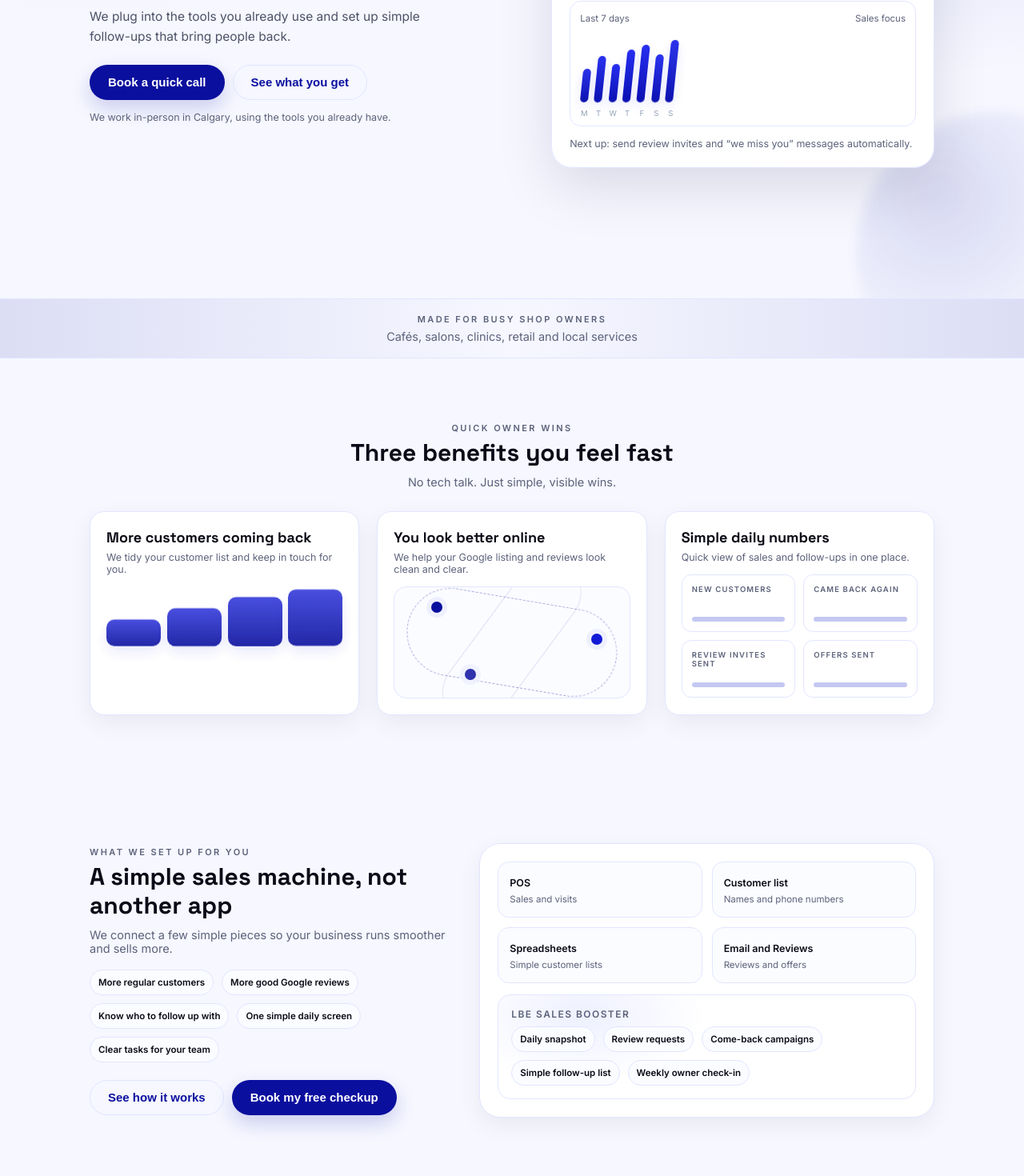
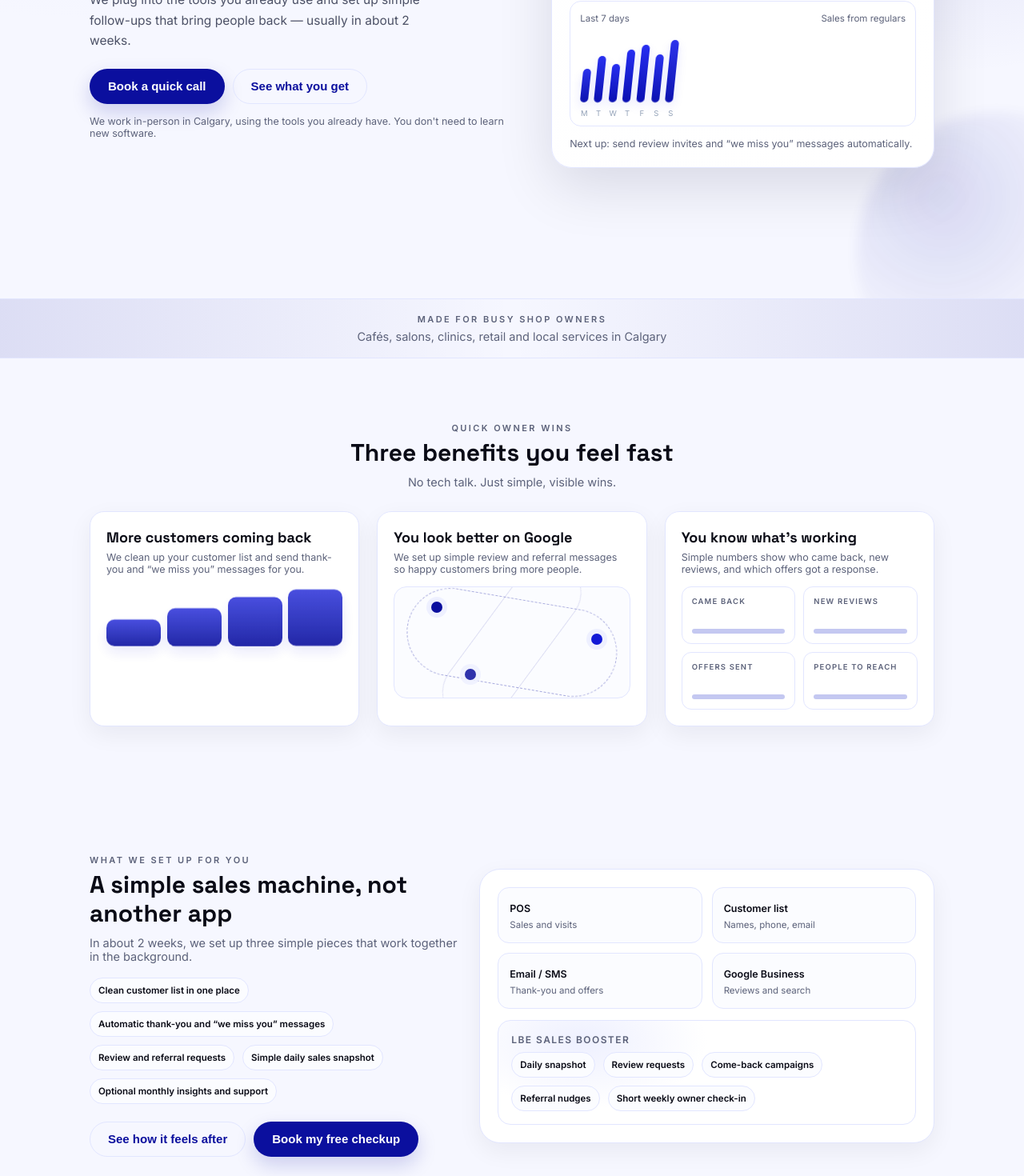
Before and after one commit to rbayramo/5the-lbe-landing, a React (Vite) app: page / in a window 1280 px wide. Shown: the part 420-1890 px from the top of the page at 80% size. Built offline with nearby package versions, Linux system fonts and the light colour scheme.

Commit message:
simple language 1

```diff
--- a/src/App.jsx
+++ b/src/App.jsx
@@ -19,7 +19,7 @@ const FAQ_ITEMS = [
   },
   {
     q: "Is this just marketing?",
-    a: "No. We mainly help with repeat customers and reviews — marketing is just one piece."
+    a: "No. We focus on bringing customers back, growing your reviews and making your days feel calmer — marketing is just one piece."
   },
   {
     q: "What if our customer list is a mess?",
@@ -30,7 +30,8 @@ const FAQ_ITEMS = [
 function getInitialTheme() {
   const stored = localStorage.getItem("lbe_theme");
   if (stored === "light" || stored === "dark") return stored;
-  const prefersDark = window.matchMedia && window.matchMedia("(prefers-color-scheme: dark)").matches;
+  const prefersDark =
+    window.matchMedia && window.matchMedia("(prefers-color-scheme: dark)").matches;
   return prefersDark ? "dark" : "light";
 }
 
@@ -96,7 +97,13 @@ export default function App() {
       {/* NAV */}
       <div className="nav">
         <div className="container nav-inner">
-          <a href="#hero" onClick={(e) => { e.preventDefault(); scrollTo("hero"); }}>
+          <a
+            href="#hero"
+            onClick={e => {
+              e.preventDefault();
+              scrollTo("hero");
+            }}
+          >
             <img className="logo-long" src={activeLogo.long} alt="The LBE logo" />
             <img className="logo-short" src={activeLogo.short} alt="The LBE logo" />
           </a>
@@ -106,7 +113,10 @@ export default function App() {
               <a
                 key={item.id}
                 href={`#${item.id}`}
-                onClick={(e) => { e.preventDefault(); scrollTo(item.id); }}
+                onClick={e => {
+                  e.preventDefault();
+                  scrollTo(item.id);
+                }}
               >
                 {item.label}
               </a>
@@ -168,8 +178,18 @@ export default function App() {
             aria-label="Close menu"
           >
             <svg width="18" height="18" viewBox="0 0 24 24" fill="none" aria-hidden="true">
-              <path d="M6 6L18 18" stroke="currentColor" strokeWidth="2" strokeLinecap="round" />
-              <path d="M18 6L6 18" stroke="currentColor" strokeWidth="2" strokeLinecap="round" />
+              <path
+                d="M6 6L18 18"
+                stroke="currentColor"
+                strokeWidth="2"
+                strokeLinecap="round"
+              />
+              <path
+                d="M18 6L6 18"
+                stroke="currentColor"
+                strokeWidth="2"
+                strokeLinecap="round"
+              />
             </svg>
           </button>
         </div>
@@ -179,14 +199,20 @@ export default function App() {
             <a
               key={item.id}
               href={`#${item.id}`}
-              onClick={(e) => { e.preventDefault(); scrollTo(item.id); }}
+              onClick={e => {
+                e.preventDefault();
+                scrollTo(item.id);
+              }}
             >
               {item.label}
             </a>
           ))}
           <a
             href="#contact"
-            onClick={(e) => { e.preventDefault(); scrollTo("contact"); }}
+            onClick={e => {
+              e.preventDefault();
+              scrollTo("contact");
+            }}
           >
             Call: +1 (587) 718-5627
           </a>
@@ -212,11 +238,10 @@ export default function App() {
         <div className="container hero-grid">
           <div>
             <div className="hero-eyebrow">More sales from the customers you already have</div>
-            <h1 className="hero-title">
-              Turn first-time visitors into regulars.
-            </h1>
+            <h1 className="hero-title">Turn first-time visitors into regulars.</h1>
             <p className="hero-sub">
-              We plug into the tools you already use and set up simple follow-ups that bring people back.
+              We plug into the tools you already use and set up simple follow-ups that bring
+              people back — usually in about 2 weeks.
             </p>
 
             <div className="hero-cta">
@@ -237,17 +262,18 @@ export default function App() {
             </div>
 
             <div className="hero-trust">
-              We work in-person in Calgary, using the tools you already have.
+              We work in-person in Calgary, using the tools you already have. You don&apos;t need
+              to learn new software.
             </div>
           </div>
 
           <div>
             <div className="os-panel">
               <div className="os-header">
-                <div className="os-title">Today&apos;s control room</div>
+                <div className="os-title">Today&apos;s sales screen</div>
                 <span className="os-pill">
                   <span className="os-dot" />
-                  Stable system
+                  Follow-ups running
                 </span>
               </div>
 
@@ -263,7 +289,7 @@ export default function App() {
                 <div className="os-kpi">
                   <div className="os-kpi-label">returning</div>
                   <div className="os-kpi-value">43%</div>
-                  <div className="os-kpi-sub">Customers from follow-ups</div>
+                  <div className="os-kpi-sub">Customers back from messages</div>
                   <div className="os-progress">
                     <span className="os-progress-fill" />
                   </div>
@@ -273,7 +299,7 @@ export default function App() {
               <div className="os-bars">
                 <div className="os-bars-head">
                   <span>Last 7 days</span>
-                  <span>Sales focus</span>
+                  <span>Sales from regulars</span>
                 </div>
                 <div className="os-bars-track">
                   <span className="os-bar" style={{ height: 42 }} />
@@ -285,7 +311,13 @@ export default function App() {
                   <span className="os-bar" style={{ height: 78 }} />
                 </div>
                 <div className="os-bars-labels">
-                  <span>M</span><span>T</span><span>W</span><span>T</span><span>F</span><span>S</span><span>S</span>
+                  <span>M</span>
+                  <span>T</span>
+                  <span>W</span>
+                  <span>T</span>
+                  <span>F</span>
+                  <span>S</span>
+                  <span>S</span>
                 </div>
               </div>
 
@@ -303,7 +335,7 @@ export default function App() {
           <div className="center">
             <div className="eyebrow">Made for busy shop owners</div>
             <div className="section-sub" style={{ marginTop: 6 }}>
-              Cafés, salons, clinics, retail and local services
+              Cafés, salons, clinics, retail and local services in Calgary
             </div>
           </div>
         </div>
@@ -315,15 +347,16 @@ export default function App() {
           <div className="center">
             <div className="eyebrow">Quick owner wins</div>
             <h2 className="section-title">Three benefits you feel fast</h2>
-            <div className="section-sub">
-              No tech talk. Just simple, visible wins.
-            </div>
+            <div className="section-sub">No tech talk. Just simple, visible wins.</div>
           </div>
 
           <div className="wins-rail" style={{ marginTop: 28 }}>
             <div className="win-block">
               <h3 className="win-title">More customers coming back</h3>
-              <p className="win-mini">We tidy your customer list and keep in touch for you.</p>
+              <p className="win-mini">
+                We clean up your customer list and send thank-you and “we miss you” messages for
+                you.
+              </p>
               <div className="micro-bars">
                 <span className="micro-bar" style={{ height: 32 }} />
                 <span className="micro-bar" style={{ height: 46 }} />
@@ -333,8 +366,10 @@ export default function App() {
             </div>
 
             <div className="win-block">
-              <h3 className="win-title">You look better online</h3>
-              <p className="win-mini">We help your Google listing and reviews look clean and clear.</p>
+              <h3 className="win-title">You look better on Google</h3>
+              <p className="win-mini">
+                We set up simple review and referral messages so happy customers bring more people.
+              </p>
               <div className="orbit">
                 <span className="orbit-ring" />
                 <span className="orbit-ring r2" />
@@ -345,24 +380,34 @@ export default function App() {
             </div>
 
             <div className="win-block">
-              <h3 className="win-title">Simple daily numbers</h3>
-              <p className="win-mini">Quick view of sales and follow-ups in one place.</p>
+              <h3 className="win-title">You know what&apos;s working</h3>
+              <p className="win-mini">
+                Simple numbers show who came back, new reviews, and which offers got a response.
+              </p>
               <div className="plan-grid">
                 <div className="plan-cell">
-                  <span className="plan-chip">New customers</span>
-                  <span className="plan-line"><span className="plan-line-fill" /></span>
+                  <span className="plan-chip">Came back</span>
+                  <span className="plan-line">
+                    <span className="plan-line-fill" />
+                  </span>
                 </div>
                 <div className="plan-cell">
-                  <span className="plan-chip">Came back again</span>
-                  <span className="plan-line"><span className="plan-line-fill" /></span>
-                </div>
-                <div className="plan-cell">
-                  <span className="plan-chip">Review invites sent</span>
-                  <span className="plan-line"><span className="plan-line-fill" /></span>
+                  <span className="plan-chip">New reviews</span>
+                  <span className="plan-line">
+                    <span className="plan-line-fill" />
+                  </span>
                 </div>
                 <div className="plan-cell">
                   <span className="plan-chip">Offers sent</span>
-                  <span className="plan-line"><span className="plan-line-fill" /></span>
+                  <span className="plan-line">
+                    <span className="plan-line-fill" />
+                  </span>
+                </div>
+                <div className="plan-cell">
+                  <span className="plan-chip">People to reach</span>
+                  <span className="plan-line">
+                    <span className="plan-line-fill" />
+                  </span>
                 </div>
               </div>
             </div>
@@ -370,22 +415,22 @@ export default function App() {
         </div>
       </section>
 
-      {/* SYSTEM */}
+      {/* SYSTEM / HOW IT WORKS */}
       <section id="system" className="section">
         <div className="container system-map">
           <div>
             <div className="eyebrow">What we set up for you</div>
             <h2 className="section-title">A simple sales machine, not another app</h2>
             <div className="section-sub">
-              We connect a few simple pieces so your business runs smoother and sells more.
+              In about 2 weeks, we set up three simple pieces that work together in the background.
             </div>
 
             <div style={{ marginTop: 18, display: "flex", flexWrap: "wrap", gap: 10 }}>
-              <span className="core-pill">More regular customers</span>
-              <span className="core-pill">More good Google reviews</span>
-              <span className="core-pill">Know who to follow up with</span>
-              <span className="core-pill">One simple daily screen</span>
-              <span className="core-pill">Clear tasks for your team</span>
+              <span className="core-pill">Clean customer list in one place</span>
+              <span className="core-pill">Automatic thank-you and “we miss you” messages</span>
+              <span className="core-pill">Review and referral requests</span>
+              <span className="core-pill">Simple daily sales snapshot</span>
+              <span className="core-pill">Optional monthly insights and support</span>
             </div>
 
             <div className="hero-cta">
@@ -394,7 +439,7 @@ export default function App() {
                 type="button"
                 onClick={() => scrollTo("results")}
               >
-                See how it works
+                See how it feels after
               </button>
               <button
                 className="btn btn-primary"
@@ -409,20 +454,24 @@ export default function App() {
           <div className="map-visual">
             <div className="map-nodes">
               <div className="map-node">
-                <strong>POS</strong><br />
+                <strong>POS</strong>
+                <br />
                 <span>Sales and visits</span>
               </div>
               <div className="map-node">
-                <strong>Customer list</strong><br />
-                <span>Names and phone numbers</span>
+                <strong>Customer list</strong>
+                <br />
+                <span>Names, phone, email</span>
               </div>
               <div className="map-node">
-                <strong>Spreadsheets</strong><br />
-                <span>Simple customer lists</span>
+                <strong>Email / SMS</strong>
+                <br />
+                <span>Thank-you and offers</span>
               </div>
               <div className="map-node">
-                <strong>Email and Reviews</strong><br />
-                <span>Reviews and offers</span>
+                <strong>Google Business</strong>
+                <br />
+                <span>Reviews and search</span>
               </div>
             </div>
 
@@ -432,8 +481,8 @@ export default function App() {
                 <span className="core-pill">Daily snapshot</span>
                 <span className="core-pill">Review requests</span>
                 <span className="core-pill">Come-back campaigns</span>
-                <span className="core-pill">Simple follow-up list</span>
-                <span className="core-pill">Weekly owner check-in</span>
+                <span className="core-pill">Referral nudges</span>
+                <span className="core-pill">Short weekly owner check-in</span>
               </div>
             </div>
           </div>
@@ -452,19 +501,25 @@ export default function App() {
 
             <div style={{ marginTop: 18, display: "grid", gap: 10, maxWidth: 420 }}>
               <div className="win-block" style={{ padding: 16 }}>
-                <div className="win-mini" style={{ marginBottom: 8 }}>Today at a glance</div>
+                <div className="win-mini" style={{ marginBottom: 8 }}>
+                  Today at a glance
+                </div>
                 <strong style={{ fontSize: 20, fontFamily: "var(--font-heading)" }}>
-                  Everything important on one screen
+                  Everything important on one simple screen
                 </strong>
               </div>
               <div className="win-block" style={{ padding: 16 }}>
-                <div className="win-mini" style={{ marginBottom: 8 }}>Who comes back</div>
+                <div className="win-mini" style={{ marginBottom: 8 }}>
+                  Who comes back
+                </div>
                 <strong style={{ fontSize: 20, fontFamily: "var(--font-heading)" }}>
                   You can see which customers are returning
                 </strong>
               </div>
               <div className="win-block" style={{ padding: 16 }}>
-                <div className="win-mini" style={{ marginBottom: 8 }}>Team routines</div>
+                <div className="win-mini" style={{ marginBottom: 8 }}>
+                  Team routines
+                </div>
                 <strong style={{ fontSize: 20, fontFamily: "var(--font-heading)" }}>
                   Staff know the plan, so you don&apos;t carry it all
                 </strong>
@@ -474,9 +529,7 @@ export default function App() {
 
           <div className="result-visual">
             <div className="eyebrow">Before vs after</div>
-            <h3 style={{ marginTop: 8, marginBottom: 10 }}>
-              Sales getting more steady
-            </h3>
+            <h3 style={{ marginTop: 8, marginBottom: 10 }}>Sales getting more steady</h3>
 
             <div
               style={{
@@ -504,7 +557,7 @@ export default function App() {
             <div style={{ marginTop: 16, display: "flex", flexWrap: "wrap", gap: 10 }}>
               <span className="core-pill">More customers coming back</span>
               <span className="core-pill">More 5-star reviews</span>
-              <span className="core-pill">Follow-ups you don&apos;t have to remember</span>
+              <span className="core-pill">Follow-ups running in the background</span>
             </div>
           </div>
         </div>
@@ -568,7 +621,14 @@ export default function App() {
                     </svg>
                   </button>
                   {isOpen && (
-                    <div style={{ padding: "0 6px 16px 6px", color: "var(--muted)", fontSize: 14.5, lineHeight: 1.6 }}>
+                    <div
+                      style={{
+                        padding: "0 6px 16px 6px",
+                        color: "var(--muted)",
+                        fontSize: 14.5,
+                        lineHeight: 1.6
+                      }}
+                    >
                       {item.a}
                     </div>
                   )}
@@ -588,17 +648,23 @@ export default function App() {
                 <div className="eyebrow">Free sales checkup</div>
                 <h2 className="section-title">Let&apos;s see what we can fix in 2 weeks</h2>
                 <div className="section-sub">
-                  One short form and a quick chat. You get a clear plan to bring customers back more often and lift sales.
+                  One short form and a quick chat. You get a clear plan to bring customers back
+                  more often, grow reviews and lift sales.
                 </div>
 
                 <div style={{ marginTop: 18, display: "grid", gap: 10 }}>
                   <div className="win-block" style={{ padding: 16 }}>
                     <strong>Start with your biggest headache</strong>
-                    <div className="win-mini">You tell us what hurts each week — we design around that.</div>
+                    <div className="win-mini">
+                      You tell us what hurts each week — we design around that.
+                    </div>
                   </div>
                   <div className="win-block" style={{ padding: 16 }}>
                     <strong>Use what you already have</strong>
-                    <div className="win-mini">We plug into your POS, simple lists, email and Google reviews.</div>
+                    <div className="win-mini">
+                      We plug into your POS, customer lists, email tools and Google Business
+                      profile.
+                    </div>
                   </div>
                 </div>
               </div>
@@ -627,14 +693,26 @@ export default function App() {
                   </div>
                   <div>
                     <label>Biggest headache</label>
-                    <textarea placeholder="Repeat customers, reviews, daily control..." />
+                    <textarea placeholder="Repeat customers, reviews, follow-ups, staying in touch..." />
                   </div>
 
-                  <button className="btn btn-primary" type="submit" style={{ width: "100%", marginTop: 6 }}>
+                  <button
+                    className="btn btn-primary"
+                    type="submit"
+                    style={{ width: "100%", marginTop: 6 }}
+                  >
                     Book my free checkup
                   </button>
 
-                  <div style={{ display: "flex", justifyContent: "space-between", gap: 10, marginTop: 8, flexWrap: "wrap" }}>
+                  <div
+                    style={{
+                      display: "flex",
+                      justifyContent: "space-between",
+                      gap: 10,
+                      marginTop: 8,
+                      flexWrap: "wrap"
+                    }}
+                  >
                     <span className="section-sub" style={{ fontSize: 12.5, marginTop: 0 }}>
                       Prefer to call? +1 (587) 718-5627
                     </span>
@@ -659,8 +737,22 @@ export default function App() {
             <span> · Local Business Enablement · Calgary, Alberta</span>
           </div>
           <div className="footer-links">
-            <a href="#" onClick={(e) => e.preventDefault()}>Privacy Policy</a>
-            <a href="#" onClick={(e) => e.preventDefault()}>Terms</a>
+            <a
+              href="#"
+              onClick={e => {
+                e.preventDefault();
+              }}
+            >
+              Privacy Policy
+            </a>
+            <a
+              href="#"
+              onClick={e => {
+                e.preventDefault();
+              }}
+            >
+              Terms
+            </a>
             <a href="mailto:info@elnarm.ca">info@elnarm.ca</a>
           </div>
         </div>
```
